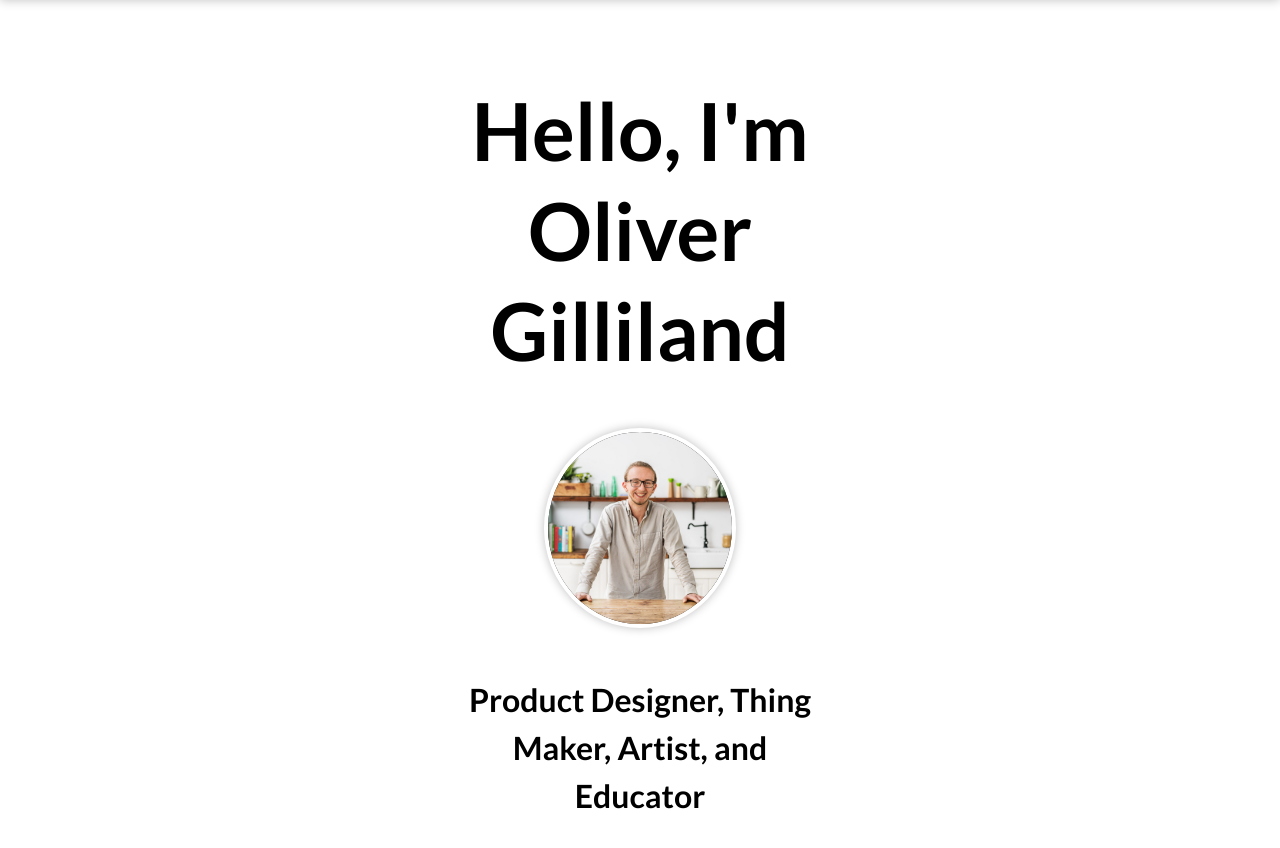
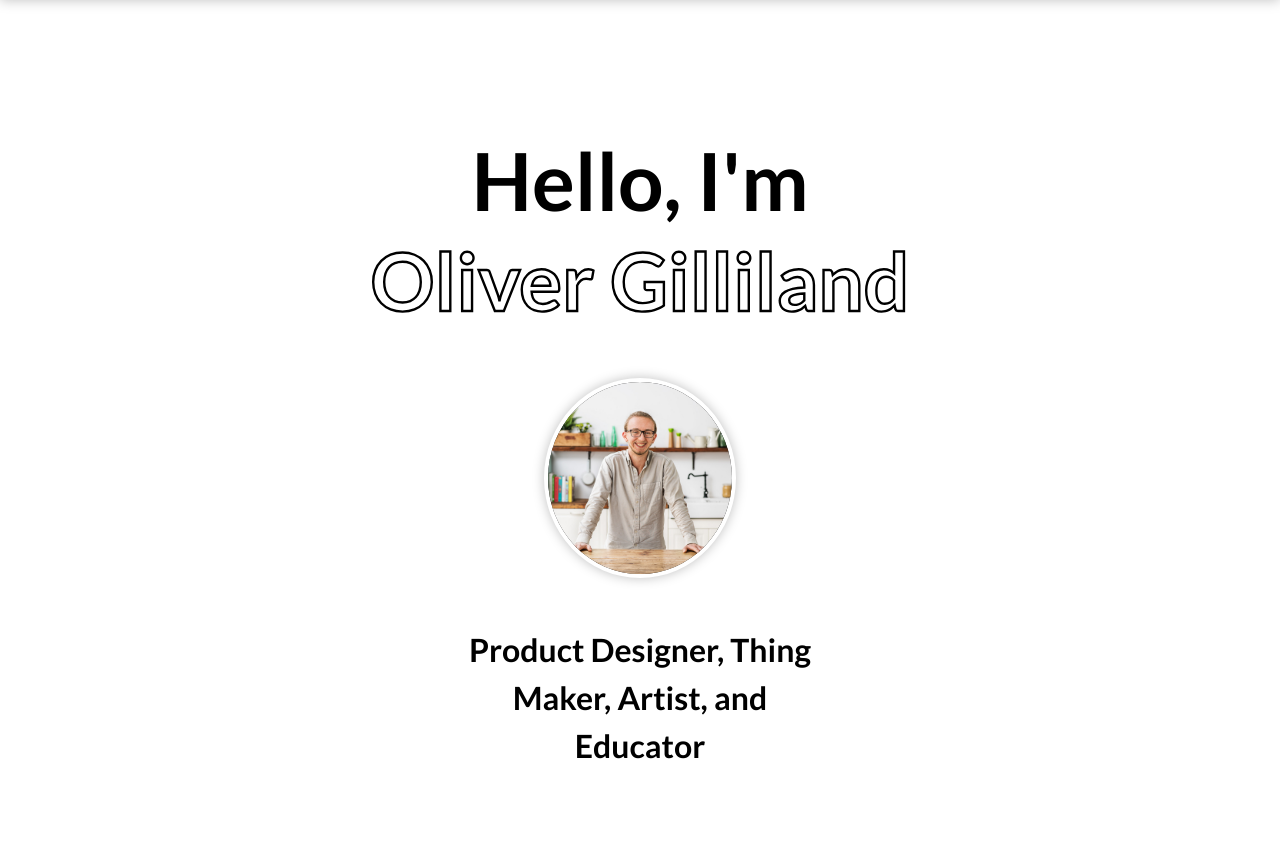
Before and after one commit to ogilliland/ogilliland.github.io, a Jekyll site: the page built from _pages/index.html, in a window 1280 px wide and 900 px high. Shown: the top 848 px of the window. Built offline with Jekyll 4.4.1, drawn with Linux system fonts in a browser that asks for light colours; some of the changed text lies outside the part shown.

Commit message:
Landing page section two

```diff
--- a/_pages/index.html
+++ b/_pages/index.html
@@ -4,7 +4,7 @@
 ---
 <section class="hero">
   <div class="hero__content">
-    <h1 class="hero__title font-lg">Hello, I'm Oliver Gilliland</h1>
+    <h1 class="hero__title font-lg"><span class="inline-block">Hello, I'm </span><span class="knockout inline-block">Oliver Gilliland</span></h1>
     <div class="hero__img img-container round"><img src="/assets/profile.jpg"></div>
     <span class="hero__description">Product Designer, Thing Maker, Artist, and Educator</span>
   </div>
@@ -12,33 +12,38 @@
 {% for page in site.pages %}
 {% if page.name == 'about.md' %}
 <section>
-  <h2>About Me</h2>
+  <h2 class="section__header"><span class="underline">About Me</span></h2>
   <div class="about">
+    <div class="about__text">
       {{ page.content }}
       <a class="button button--fill" href="{{ page.url }}" role="button">Read more</a><a class="button" href="/assets/resume.pdf" role="button">View resume</a>
     </div>
-  <div class="timeline">
+    <div class="about__timeline">
       <div class="timeline__block">
-      <h3>HelloFresh Global</h3>
-      <span>Product Owner, Supply Chain Tech</span>
-      <span>2016 - Present</span>
+        <h3 class="timeline__title">HelloFresh Global</h3>
+        <span class="timeline__position">Product Owner, Supply Chain Tech</span>
+        <span class="timeline__tag pill">Work</span>
+        <span class="timeline__date info-text">2016 - Present</span>
       </div>
       <div class="timeline__block">
-      <h3>Massachusetts Institute of Technology</h3>
-      <span>Exchange Program, GPA: 4.8 / 5.0</span>
-      <span>2014 - 2015</span>
+        <h3 class="timeline__title">Massachusetts Institute of Technology</h3>
+        <span class="timeline__position">Exchange Program, GPA: 4.8 / 5.0</span>
+        <span class="timeline__tag pill">Education</span>
+        <span class="timeline__date info-text">2014 - 2015</span>
       </div>
-    <div class="timeline__block">
-      <h3>University of Cambridge</h3>
-      <span>MEng, Manufacturing Engineering, 1st Class</span>
-      <span>2012 - 2016</span>
+      <div class="timeline__block timeline__block--final">
+        <h3 class="timeline__title">University of Cambridge</h3>
+        <span class="timeline__position">MEng, Manufacturing Engineering, 1st Class</span>
+        <span class="timeline__tag pill">Education</span>
+        <span class="timeline__date info-text">2012 - 2016</span>
+      </div>
     </div>
   </div>
 </section>
 {% endif %}
 {% endfor %}
 <section>
-  <h2>Projects</h2>
+  <h2 class="section__header"><span class="underline">Projects</span></h2>
   <div class="project-list">
     {% assign sorted = (site.projects | sort: 'date') | reverse %}
     {% for page in sorted limit: 6 %}
@@ -57,7 +62,7 @@
   </div>
 </section>
 <section>
-  <h2>Writing</h2>
+  <h2 class="section__header"><span class="underline">Writing</span></h2>
   <div class="post-list">
     {% assign sorted = (site.posts | sort: 'date') | reverse %}
     {% for page in sorted limit: 4 %}
--- a/css/styles.scss
+++ b/css/styles.scss
@@ -67,34 +67,37 @@
 }
 
 h1 {
+  display: block;
   font-family: $font-primary;
   font-weight: 700;
-  font-size: 4em;
-  margin: 0.75em 0.75em 0.25em 0.75em;
+  font-size: 4rem;
+  margin: 0.75em 0 0.25em 0;
   line-height: 1.25em;
 
   &.font-lg {
-    font-size: 5em;
+    font-size: 5rem;
   }
 
   &.font-sm {
-    font-size: 3.5em;
+    font-size: 3.5rem;
   }
 }
 
 h2 {
+  display: block;
   font-family: $font-primary;
   font-weight: 700;
-  font-size: 3em;
-  margin: 0.75em 0.75em 0.25em 0.75em;
+  font-size: 3rem;
+  margin: 0.75em 0 0.25em 0;
   line-height: 1.25em;
 }
 
 h3 {
+  display: block;
   font-family: $font-primary;
   font-weight: 700;
-  font-size: 2em;
-  margin: 0.75em 0.75em 0.25em 0.75em;
+  font-size: 1.5rem;
+  margin: 0.75em 0 0.25em 0;
   line-height: 1.5em;
 }
 
@@ -113,24 +116,24 @@
 header {
   z-index: 100;
   position: fixed;
-  top: -3em;
+  top: -3rem;
   transition: top 0.2s ease-in-out;
   width: 100vw;
-  height: 3em;
-  line-height: 3em;
-  padding: 0 2em;
+  height: 3rem;
+  line-height: 3rem;
+  padding: 0 2rem;
   color: $color-on-bg;
   background-color: $color-bg;
-  -webkit-box-shadow: 0 0 10px 0 rgba(0, 0, 0, 0.25);
-     -moz-box-shadow: 0 0 10px 0 rgba(0, 0, 0, 0.25);
-          box-shadow: 0 0 10px 0 rgba(0, 0, 0, 0.25);
+  -webkit-box-shadow: 0 0 0.75em 0 rgba(0, 0, 0, 0.25);
+     -moz-box-shadow: 0 0 0.75em 0 rgba(0, 0, 0, 0.25);
+          box-shadow: 0 0 0.75em 0 rgba(0, 0, 0, 0.25);
   -webkit-user-select: none;
      -moz-user-select: none;
       -ms-user-select: none;
           user-select: none;
 
   a {
-    font-size: 0.85em;
+    font-size: 0.85rem;
     text-decoration: none;
     text-transform: uppercase;
   }
@@ -146,74 +149,57 @@
 
   li {
     display: inline;
-    padding-left: 2em;
+    padding-left: 2rem;
   }
 }
 
 section {
-  text-align: center;
+  text-align: justify;
+  overflow: hidden;
 }
 
 footer {
   background-color: $color-bg-dark;
   color: $color-on-bg-dark;
   width: 100vw;
-  padding: 4em;
+  padding: 4rem;
   text-align: center;
 }
 
 .footer__cta {
   display: block;
-  margin-bottom: 1em;
+  margin-bottom: 1rem;
 }
 
 .social-icon {
   text-decoration: none;
-  font-size: 2em;
+  font-size: 2rem;
   padding: 0 0.25em;
 }
 
 .button {
   transition: color 0.2s ease-in-out, box-shadow 0.2s ease-in-out, background-color 0.2s ease-in-out;
-  font-size: 0.85em;
+  font-size: 0.85rem;
   display: inline-block;
   padding: 0.5em 1em 0.5em 1em;
   margin: 0.5em;
-  -webkit-box-shadow: 0 0 0 0.15em $color-on-bg;
-     -moz-box-shadow: 0 0 0 0.15em $color-on-bg;
-          box-shadow: 0 0 0 0.15em $color-on-bg;
+  -webkit-box-shadow: 0 0 0 0.15rem $color-on-bg;
+     -moz-box-shadow: 0 0 0 0.15rem $color-on-bg;
+          box-shadow: 0 0 0 0.15rem $color-on-bg;
   color: $color-on-bg;
   text-decoration: none;
   text-transform: uppercase;
 
   &:hover {
     opacity: 1;
-    -webkit-box-shadow: 0 0 0 0.3em $color-on-bg;
-       -moz-box-shadow: 0 0 0 0.3em $color-on-bg;
-            box-shadow: 0 0 0 0.3em $color-on-bg;
+    -webkit-box-shadow: 0 0 0 0.3rem $color-on-bg;
+       -moz-box-shadow: 0 0 0 0.3rem $color-on-bg;
+            box-shadow: 0 0 0 0.3rem $color-on-bg;
   }
 
   &:hover, &.button--fill {
     color: $color-bg;
     background-color: $color-on-bg;
-  }
-
-  .button--alt {
-    color: $color-on-bg-dark;
-    -webkit-box-shadow: 0 0 0 0.15em $color-on-bg-dark;
-       -moz-box-shadow: 0 0 0 0.15em $color-on-bg-dark;
-            box-shadow: 0 0 0 0.15em $color-on-bg-dark;
-
-    &:hover {
-      -webkit-box-shadow: 0 0 0 0.3em $color-on-bg-dark;
-         -moz-box-shadow: 0 0 0 0.3em $color-on-bg-dark;
-              box-shadow: 0 0 0 0.3em $color-on-bg-dark;
-    }
-
-    &:hover, &.button--fill {
-      color: $color-bg-dark;
-      background-color: $color-on-bg-dark;
-    }
   }
 }
 
@@ -222,10 +208,10 @@
   color: $color-on-bg-dark;
   background-color: $color-bg-dark;
   overflow: hidden;
-  border: 0.3em solid white;
-  -webkit-box-shadow: 0 0 10px 0 rgba(0, 0, 0, 0.25);
-     -moz-box-shadow: 0 0 10px 0 rgba(0, 0, 0, 0.25);
-          box-shadow: 0 0 10px 0 rgba(0, 0, 0, 0.25);
+  border: 0.3rem solid white;
+  -webkit-box-shadow: 0 0 0.75em 0 rgba(0, 0, 0, 0.25);
+     -moz-box-shadow: 0 0 0.75em 0 rgba(0, 0, 0, 0.25);
+          box-shadow: 0 0 0.75em 0 rgba(0, 0, 0, 0.25);
 
   & > img {
     position: absolute;
@@ -235,6 +221,27 @@
     height: 100%;
     object-fit: cover;
   }
+}
+
+.underline {
+  position: relative;
+
+  &::after {
+    content: "";
+    position: absolute;
+    left: 0;
+    bottom: 0;
+    height: 0.15rem;
+    background-color: currentColor;
+    width: 100%;
+  }
+}
+
+.info-text {
+  text-transform: uppercase;
+  font-size: 0.75rem;
+  font-weight: 700;
+  opacity: 0.5;
 }
 
 /* === landing page === */
@@ -252,6 +259,7 @@
 }
 
 .hero {
+  text-align: center;
   position: relative;
   height: 100vh;
 
@@ -277,11 +285,92 @@
 
   &__description {
     display: block;
-    font-size: 2em;
+    font-size: 2rem;
     font-weight: 700;
     font-family: $font-primary;
     margin: auto;
     width: 60%;
+  }
+}
+
+.section__header {
+  text-align: center;
+}
+
+.about {
+  position: relative;
+  overflow: hidden;
+
+  &__text {
+    float: left;
+    width: 50%;
+    padding: 0 2rem;
+  }
+
+  &__timeline {
+    position: absolute;
+    right: 0;
+    width: 50%;
+    height: 100%;
+    padding: 0.75rem 2rem;
+  }
+}
+
+.timeline {
+  &__block {
+    position: relative;
+    margin-left: 4rem;
+    height: 33%;
+
+    &::before {
+      content: "";
+      position: absolute;
+      left: -2.25rem;
+      top: 1rem;
+      height: 0.5rem;
+      width: 0.5rem;
+      border-radius: 50%;
+      background-color: currentColor;
+    }
+
+    &::after {
+      content: "";
+      position: absolute;
+      left: -2.075rem;
+      top: 1rem;
+      height: 100%;
+      padding-bottom: 0.5rem;
+      width: 0.15rem;
+      background-color: currentColor;
+    }
+
+    &--final::after {
+      background: repeating-linear-gradient(
+        $color-on-bg,
+        $color-on-bg 0.5rem,
+        rgba(0, 0, 0, 0) 0.5rem,
+        rgba(0, 0, 0, 0) 1rem
+      );
+      height: 3rem;
+    }
+  }
+
+  &__title {
+    margin: 0;
+  }
+
+  &__position {
+    display: block;
+  }
+
+  &__tag {
+    text-transform: uppercase;
+    font-size: 0.75rem;
+    margin-right: 0.15rem;
+  }
+
+  &__date {
+    margin: 0.25em 0 0.5em 0;
   }
 }
 
@@ -293,3 +382,27 @@
 .round {
   border-radius: 50%;
 }
+
+.knockout {
+  color: $color-on-bg;
+  -webkit-text-fill-color: $color-bg; // override default color
+  -webkit-text-stroke-width: 0.15rem;
+  -webkit-text-stroke-color: black;
+}
+
+.highlight {
+  color: $color-bg;
+  background-color: $color-on-bg;
+  padding: 0 0.75rem;
+}
+
+.pill {
+  color: $color-bg;
+  background-color: $color-on-bg;
+  padding: 0 0.3rem;
+  border-radius: 0.15rem;
+}
+
+.inline-block {
+  display: inline-block;
+}
```
Lines whose indentation alone changed are shown as unchanged.
